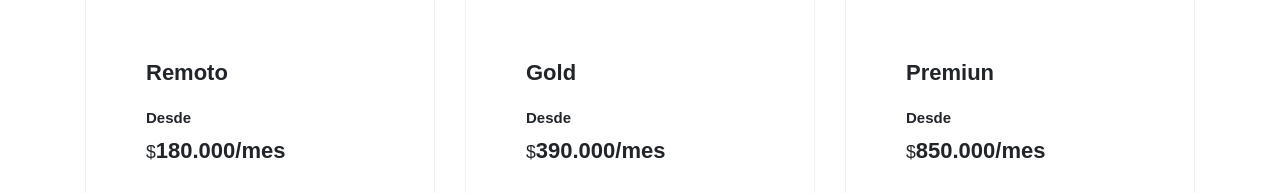
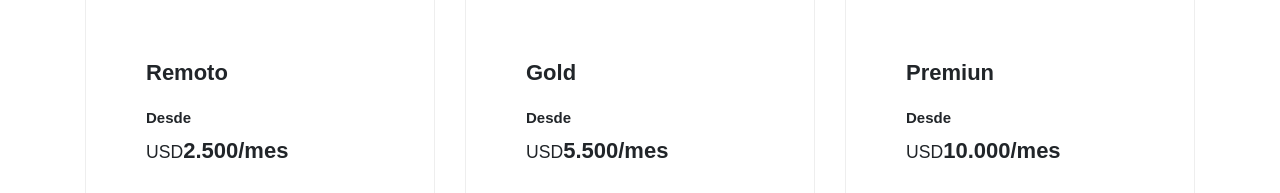
Before and after one commit to emdmed/odisiwebpage, a website: page client/index.html in a window 1280 px wide. Shown: the part 3274-3467 px from the top of the page. Drawn offline with Linux system fonts and the light colour scheme; some packages are replaced by stand-ins of ours; files whose address does not match are found by name; a web font is replaced by a local one.

Commit message:
fix  price

```diff
--- a/client/index.html
+++ b/client/index.html
@@ -349,7 +349,7 @@
                        <h3>Remoto</h3>
                         <div class="price-block">
                             <h5>Desde</h5>
-                             <h3><small>$</small>180.000<span>/mes</span></h3>
+                             <h3><small>USD</small>2.500<span>/mes</span></h3>
                         </div>
 
                         <ul class="price-features list-unstyled">
@@ -366,7 +366,7 @@
                         <h3>Gold</h3>
                         <div class="price-block">
                             <h5>Desde</h5>
-                             <h3><small>$</small>390.000<span>/mes</span></h3>
+                             <h3><small>USD</small>5.500<span>/mes</span></h3>
                         </div>
 
                         <ul class="price-features list-unstyled">
@@ -384,7 +384,7 @@
                         <h3>Premiun</h3>
                         <div class="price-block">
                             <h5>Desde</h5>
-                             <h3><small>$</small>850.000<span>/mes</span></h3>
+                             <h3><small>USD</small>10.000<span>/mes</span></h3>
                         </div>
 
                         <ul class="price-features list-unstyled">
```
